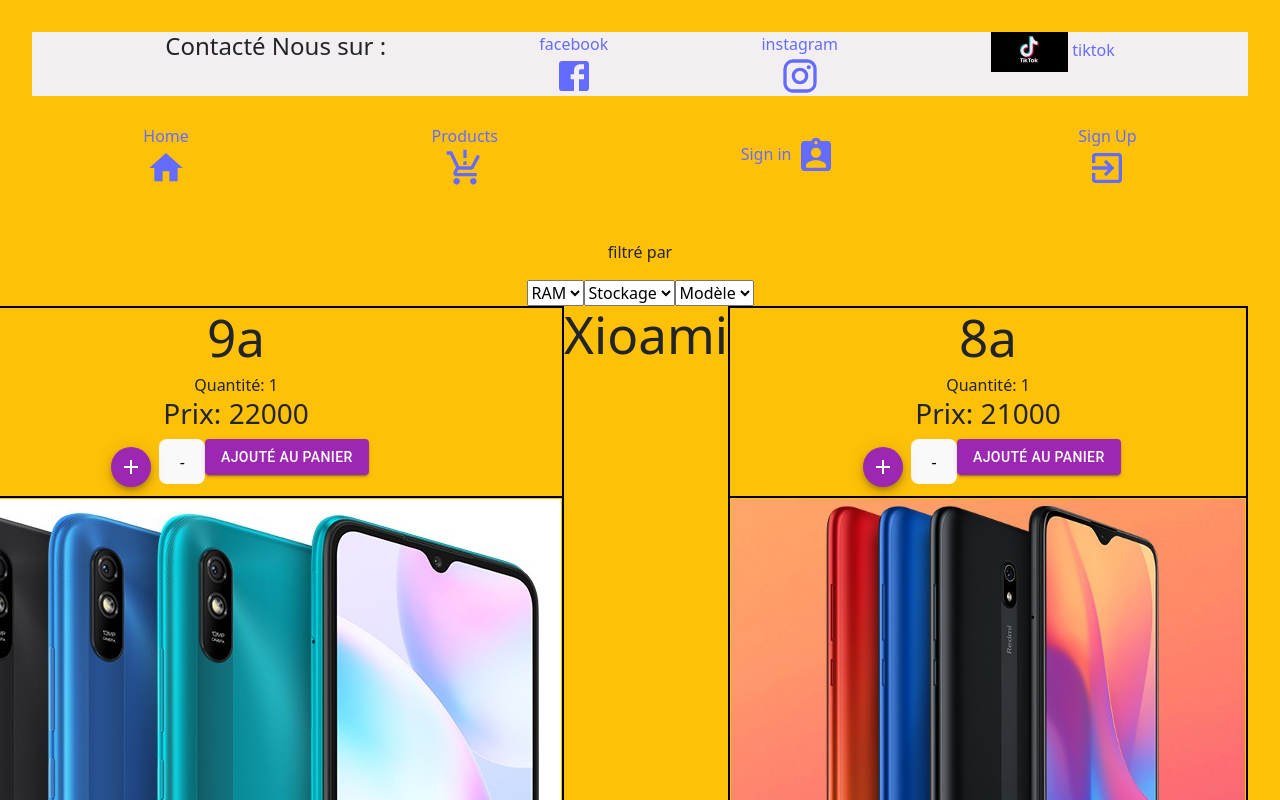
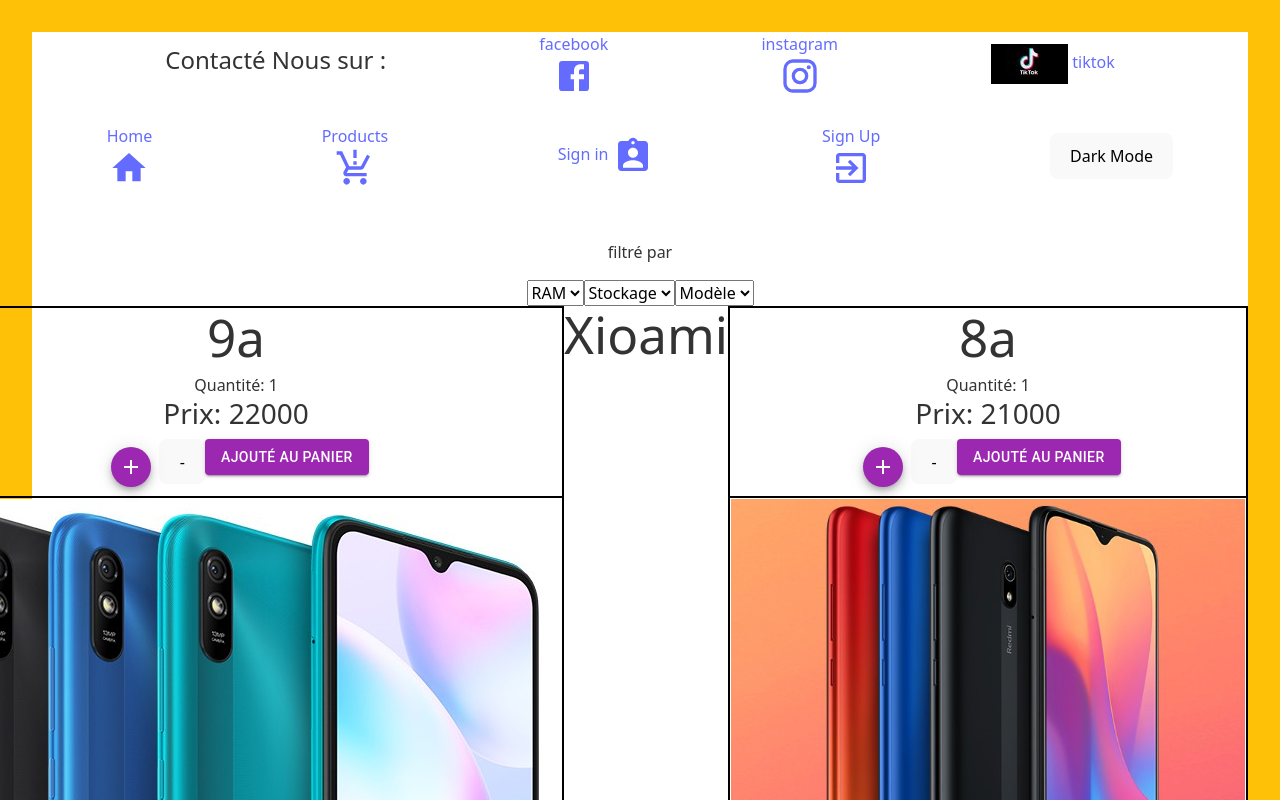
Before and after one commit to moussasg/My_Project23, a React (Vite) app: page /MesSmartphones/1 in a window 1280 px wide. Shown: the top 800 px of the page. Built offline with nearby package versions, Linux system fonts and the light colour scheme.

Commit message:
derniére push

```diff
--- a/src/App.css
+++ b/src/App.css
@@ -3,6 +3,10 @@
   margin: 0 auto;
   padding: 2rem;
   text-align: center;
+}
+:root {
+  --background-color: #fff; /* Couleur de fond par défaut */
+  --text-color: #333; /* Couleur du texte par défaut */
 }
 .logo {
   height: 6em;
@@ -49,8 +53,13 @@
   background-color: red;
 }
 .res {
-  background-color: rgb(243, 239, 240);
   display: flex;
   gap: 20px;
   justify-content: space-evenly;
 }
+.cont {
+  display: flex;
+  align-items: center;
+    justify-content: space-evenly;
+  gap: 20px;
+}
--- a/src/App.jsx
+++ b/src/App.jsx
@@ -1,4 +1,4 @@
-import React , {useEffect} from 'react'; // useEffect hook du gestion d'effect dans react
+import React , {useState} from 'react'; // useEffect hook du gestion d'effect dans react
 //useEffect( callback , [dependencies] );
 // callback : fonction:  bloc de code réutilisable  exécutée 'après chaque rendu' du composant.
 // dependencies : [tableau] contenant 'les valeurs qui déterminent si l'effet' doit être exécuté à nouveau. Si une valeur dans le tableau change entre les rendus, l'effet sera déclenché à nouveau. Si dependencies est vide,
@@ -20,21 +20,37 @@
 import Insta from './components/matui/insta';
 import Tik from "./assets/tik.jpg"
 function App() {
-  return (
-    <>
-      <div className='res'>
+  const darkModeStyles = {
+    backgroundColor: '#333',
+    color: '#fff' ,
+    // Ajoutez d'autres styles spécifiques au mode sombre ici
+  };
+  const normalStyles = {
+    backgroundColor: '#fff',
+    color: '#333',
+    // Ajoutez d'autres styles spécifiques au mode normal ici
+  };
+  const [darkMode, setDarkMode] = useState(false); // darMode tkon false
+  const handeldark = () => { // ki tecliki 3la handelmark tweli true
+    setDarkMode(!darkMode)
+  }
+    return ( // darkMode tkone false
+    <>  {/* if style = darkmode redha ==> darkModeStyles si non dirli normalStyles*/}
+        <div className="App" style={darkMode ? darkModeStyles  : normalStyles}>
         <div className='cont'>
-          <h4> Contacté Nous sur : </h4>
+          <div className='res'>
+          <h4 style={{Color:"black"}}>  Contacté Nous sur : </h4>
         </div>
         <a href='https://m.facebook.com/moussa.souag'>facebook <Fb /></a>
         <a href='https://instagram.com/hydra_smartphones?igshid=NTc4MTIwNjQ2YQ=='> instagram <Insta/> </a>
         <a href='https://www.tiktok.com/@hydra_smartphones'> <img className='tik' src={Tik}/> tiktok</a>
-      </div>
+        </div>
       <nav className="nav">
         <Link to="/">Home <Hom /> </Link>
         <Link to="/Products">Products <Prod /> </Link>
         <Link to="/Signin">Sign in <Sign /> </Link>
         <Link to="/Signup"> Sign Up <Register /> </Link>
+        <button onClick={handeldark}> Dark Mode</button>
       </nav>
       <Routes>
         <Route path='/Signup' element={<Signup />} />
@@ -51,9 +67,11 @@
           allowfullscreen="" loading="lazy" referrerpolicy="no-referrer-when-downgrade"></iframe>
       </div>
       <h4> - - -  All rights reserved - - -  </h4>
+      </div>
     </>
   )
 }
+console.log("im \"moussa\" ")
 /* console.log('1' === 1) // == compare le contenue brk / === compare le contenue w type
 /////////
 var x = 5; variable peut réafécté
```
Also changed, not shown: src/components/article/index.jsx (line endings or trailing spaces).
